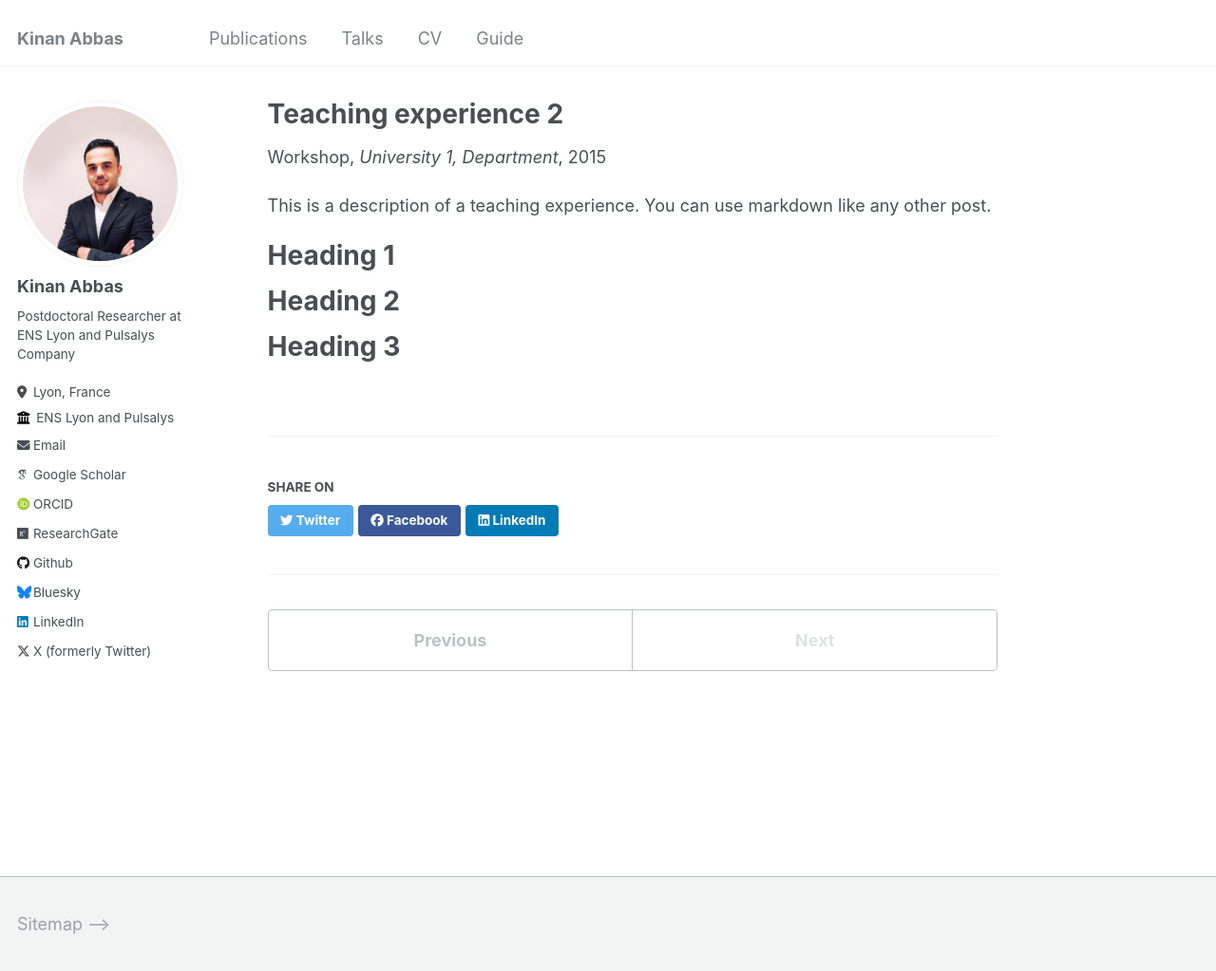
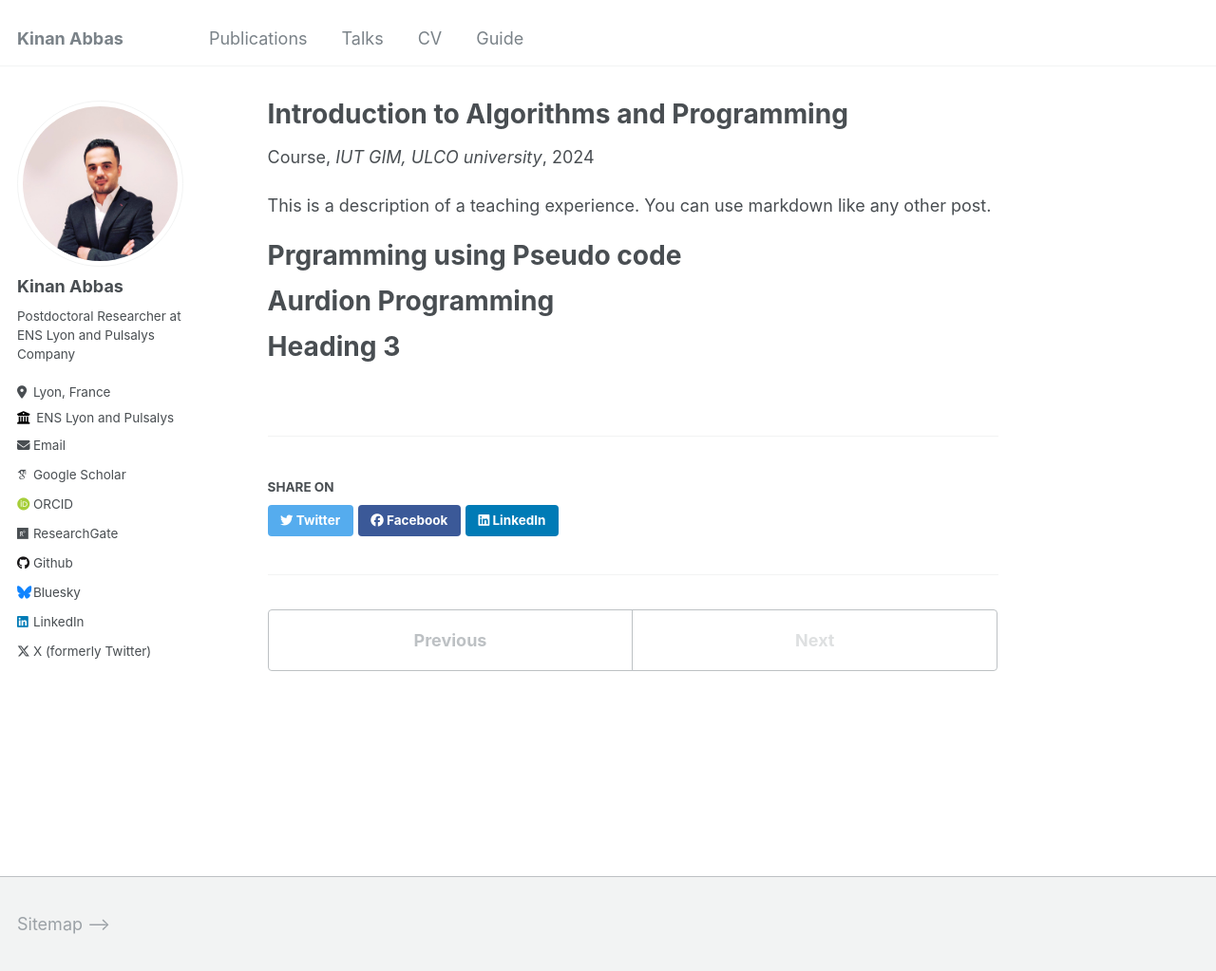
Before and after one commit to kinan3bb3s/kinan3bb3s.github.io, a Jekyll site: the page built from _teaching/2024-spring-teaching-2.md, in a window 1280 px wide and 1023 px high. Shown: the whole window at 95% size. Built offline with Jekyll 4.4.1, drawn with Linux system fonts in a browser that asks for light colours; some web fonts are replaced.

```diff
--- a/_teaching/2024-spring-teaching-2.md
+++ b/_teaching/2024-spring-teaching-2.md
@@ -1,19 +1,19 @@
 ---
-title: "Teaching experience 2"
+title: "Introduction to Algorithms and Programming"
 collection: teaching
-type: "Workshop"
+type: "Course"
 permalink: /teaching/2015-spring-teaching-1
-venue: "University 1, Department"
-date: 2015-01-01
-location: "City, Country"
+venue: "IUT GIM, ULCO university"
+date: 2024-05-01
+location: "Saint Omer, France"
 ---
 
 This is a description of a teaching experience. You can use markdown like any other post.
 
-Heading 1
+Prgramming using Pseudo code
 ======
 
-Heading 2
+Aurdion Programming
 ======
 
 Heading 3
```
Also changed, not shown: _pages/publications.md (+6 -1 lines), _publications/2022-09-01-GRETSI-2022.md (+11 -0 lines), _publications/2022-09-04-LRMA-2022.md (+3 -3 lines), _publications/2023-06-10-ICASSP-2023.md (+1 -1 lines), _publications/2023-09-02-GRETSI-2023.md (+1 -1 lines), _publicationsJournals/2024-05-20-Filtering-based-framework.md (+2 -2 lines).
